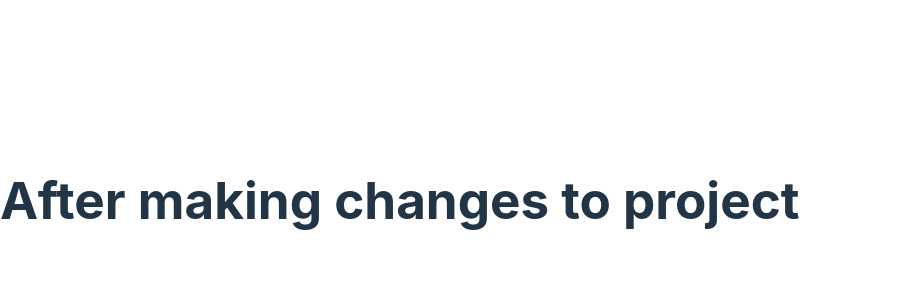
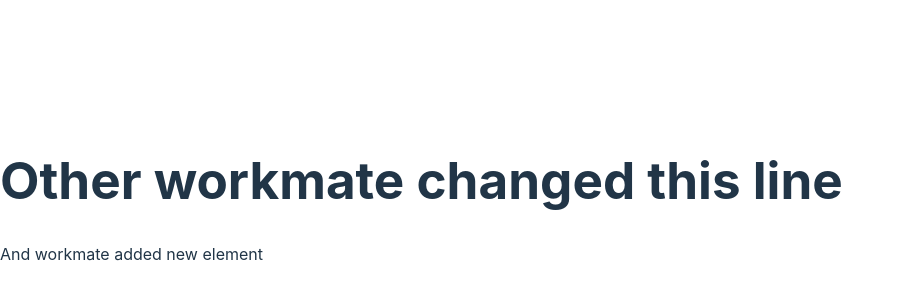
Before and after one commit to GunelMustafayeva21/netlifyTesting, a React (Vite) app: page / in a window 1280 px wide. Shown: the part 200-500 px from the top of the page, without its empty margins (0-904 px from the left). Built offline with nearby package versions, Linux system fonts and the light colour scheme.

Commit message:
Workmate pushed to his branch

```diff
--- a/src/App.tsx
+++ b/src/App.tsx
@@ -7,7 +7,8 @@ function App() {
   return (
     <>
       <div>
-        <h1>After making changes to project</h1>
+        <h1>Other workmate changed this line</h1>
+        <p>And workmate added new element</p>
       </div>
 
     </>
```
